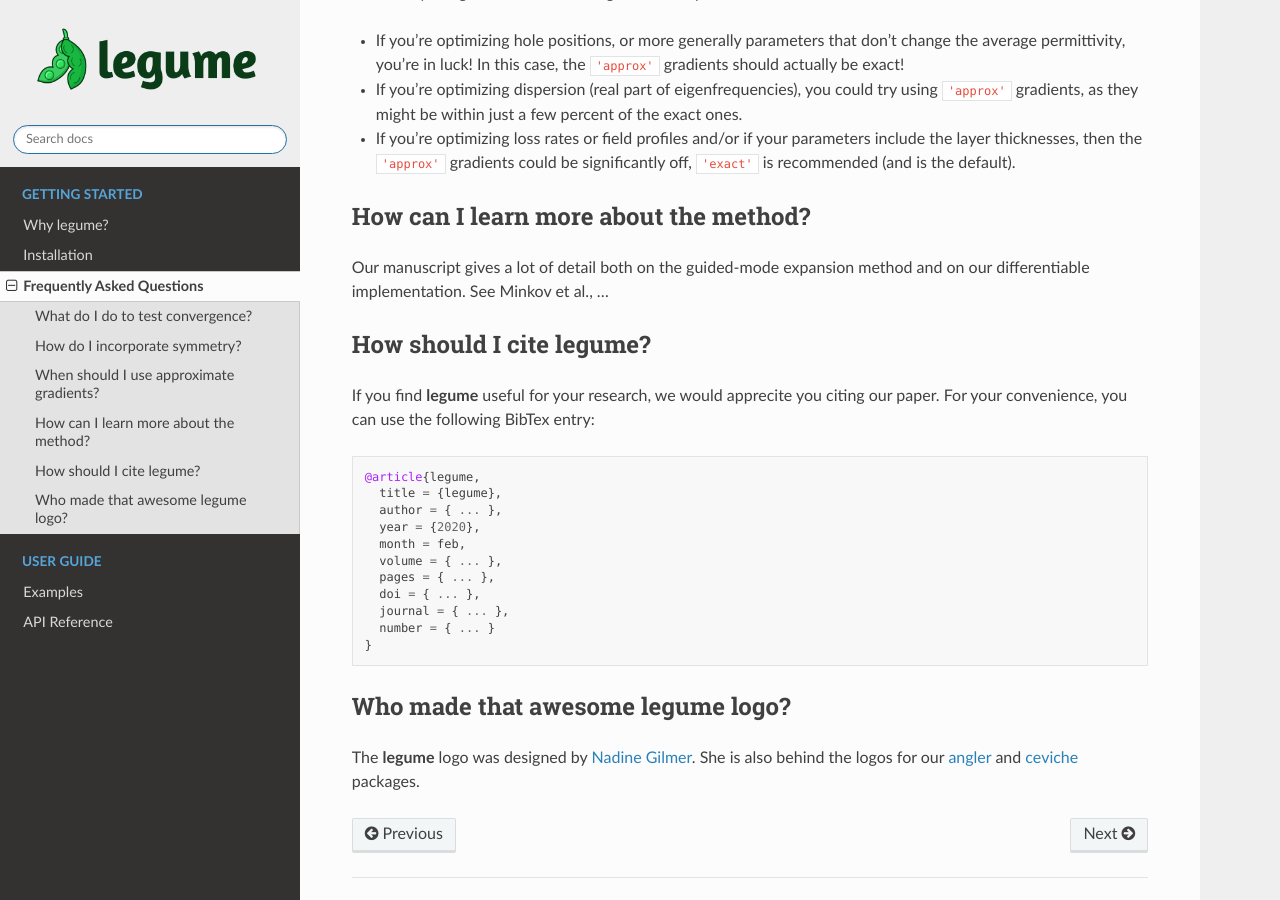
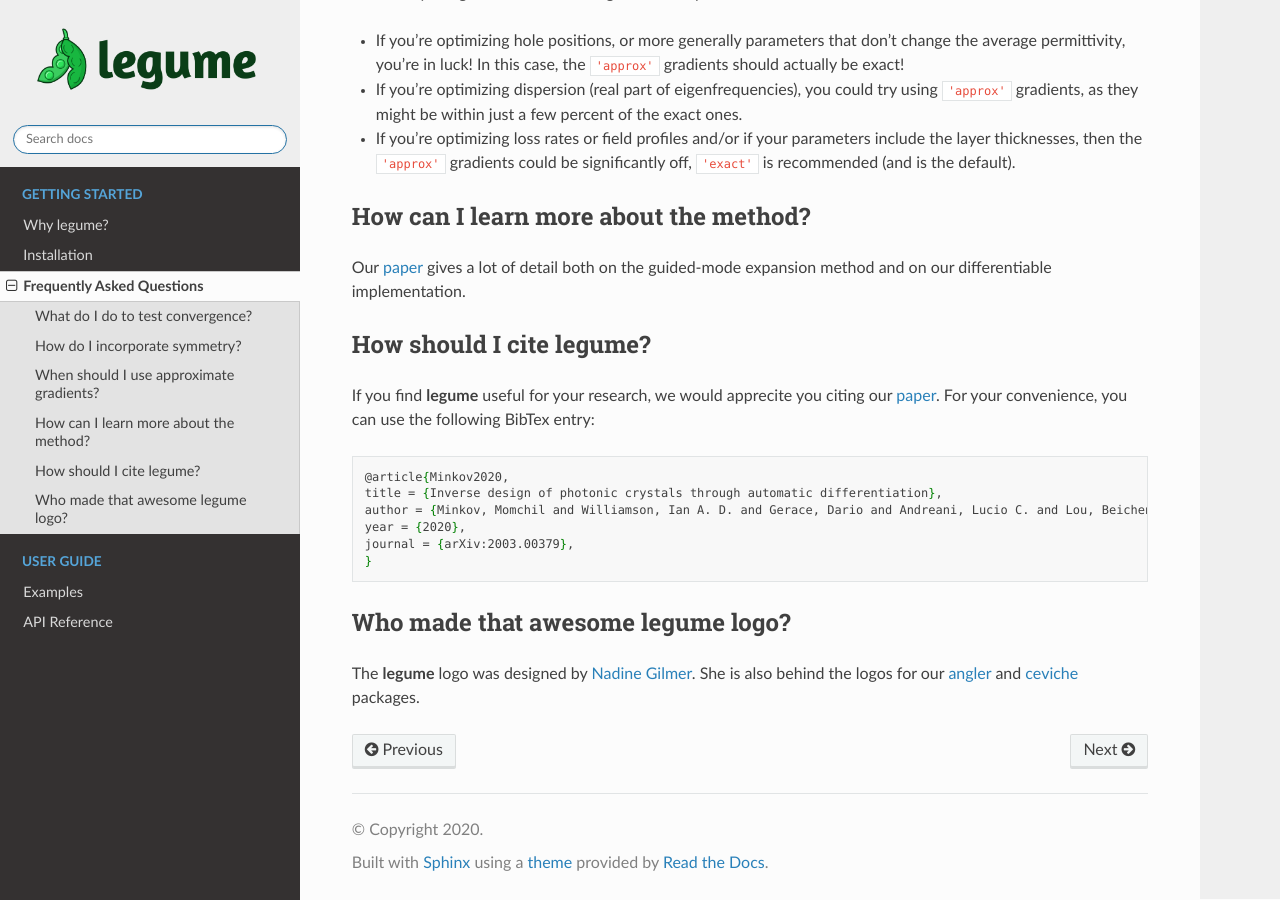
Before and after one commit to fancompute/legume, a Sphinx documentation site: the page built from docs/faq.rst, in a window 1280 px wide and 900 px high, scrolled down 1471 px. Built offline with Sphinx 7.4.7 and the Read the Docs theme 2.0.0, drawn with Linux system fonts in a browser that asks for light colours.

Commit message:
Updating docs with arXiv paper

```diff
--- a/docs/faq.rst
+++ b/docs/faq.rst
@@ -88,25 +88,22 @@ diagonalization path is included. Here are some rules of thumb on what to use:
 How can I learn more about the method?
 --------------------------------------
 
-Our manuscript gives a lot of detail both on the guided-mode expansion method and
-on our differentiable implementation. See Minkov et al., ...
+Our `paper <https://arxiv.org/abs/2003.00379>`_ gives a lot of detail both on the guided-mode expansion method and
+on our differentiable implementation.
 
 
 How should I cite legume?
 -------------------------
 
-If you find **legume** useful for your research, we would apprecite you citing our paper. For your convenience, you can use the following BibTex entry::
+If you find **legume** useful for your research, we would apprecite you citing our `paper <https://arxiv.org/abs/2003.00379>`_. For your convenience, you can use the following BibTex entry:
 
-    @article{legume,
-      title = {legume},
-      author = { ... },
-      year = {2020},
-      month = feb,
-      volume = { ... },
-      pages = { ... },
-      doi = { ... },
-      journal = { ... },
-      number = { ... }
+.. code-block:: latex
+
+    @article{Minkov2020,
+    title = {Inverse design of photonic crystals through automatic differentiation},
+    author = {Minkov, Momchil and Williamson, Ian A. D. and Gerace, Dario and Andreani, Lucio C. and Lou, Beicheng and Song, Alex Y. and Hughes, Tyler W. and Fan, Shanhui},
+    year = {2020},
+    journal = {arXiv:2003.00379},
     }
 
 
```
